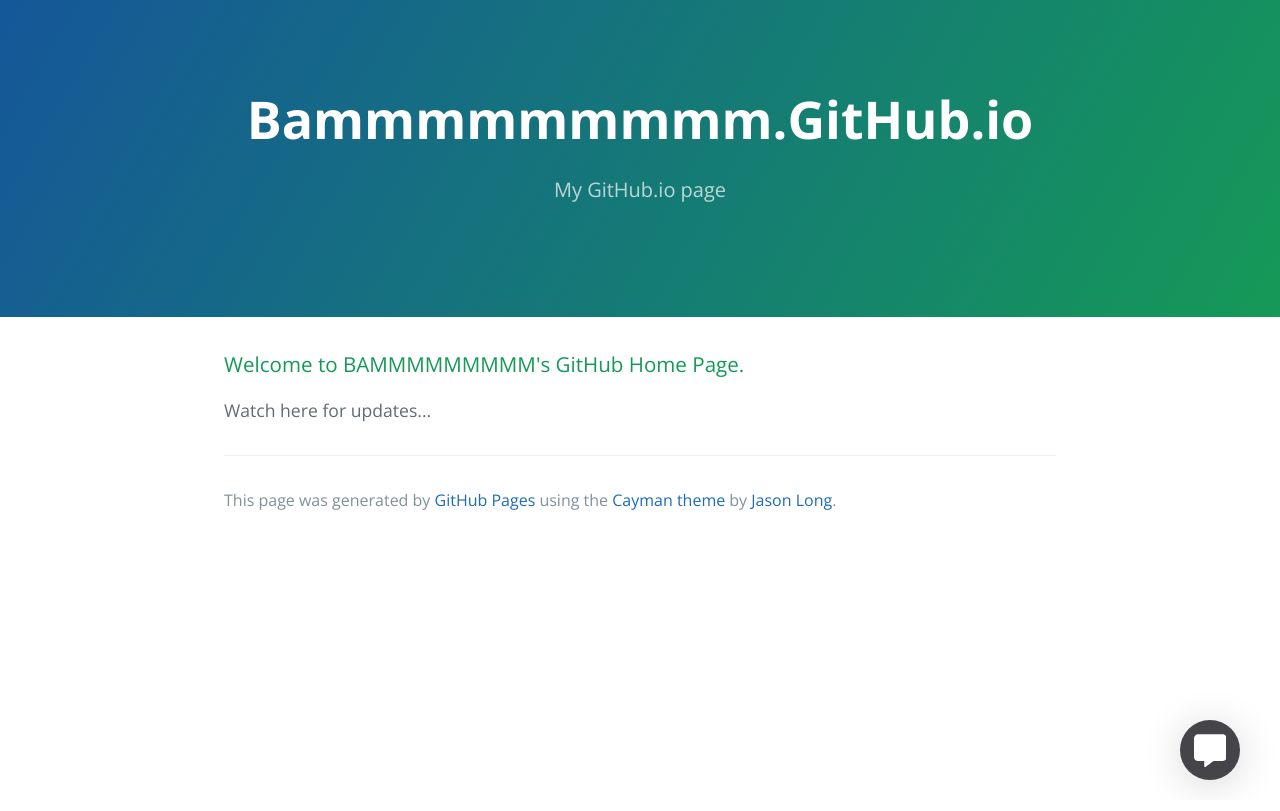
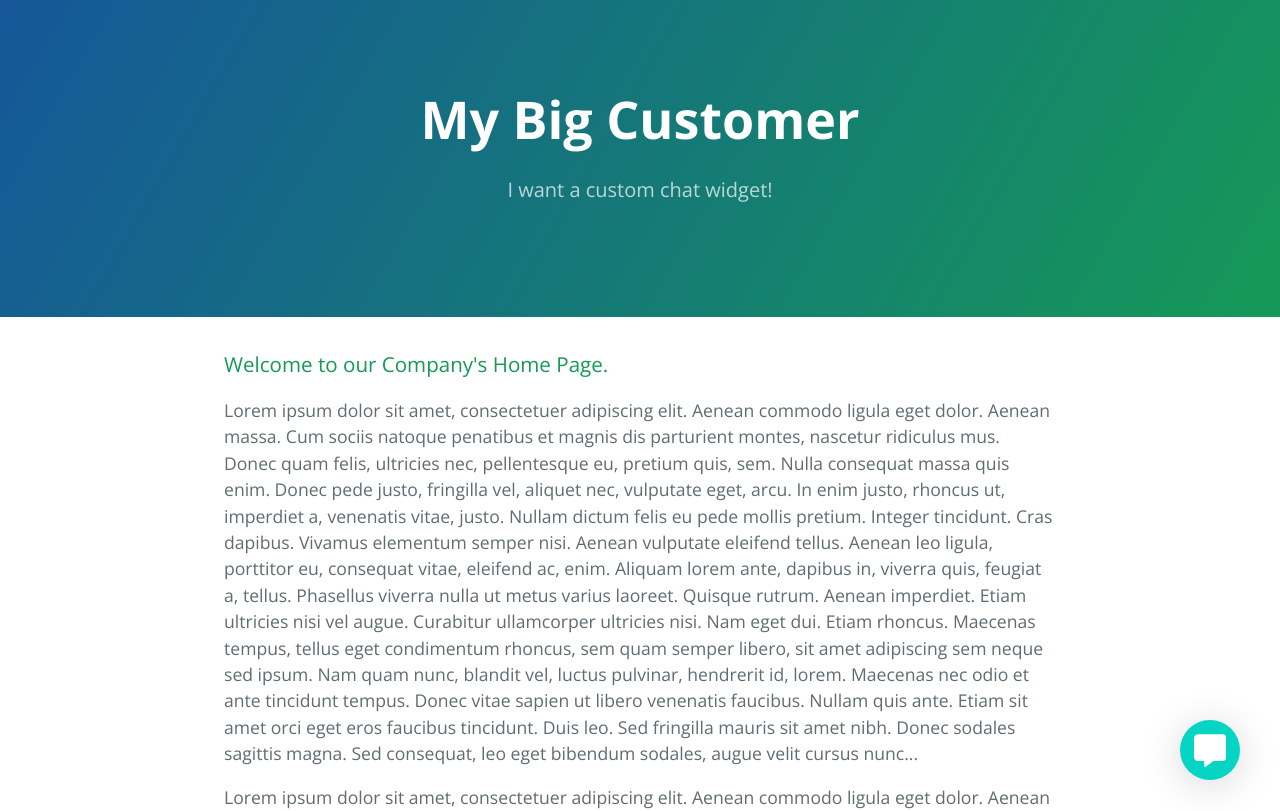
Before and after one commit to bammmmmmmmm/bammmmmmmmm.github.io, a plain HTML site: page index.html in a window 1280 px wide. Shown: the top 811 px of the page. Drawn offline with nearby package versions, Linux system fonts and the light colour scheme.

Commit message:
updated the index file with a little dead data

```diff
--- a/index.html
+++ b/index.html
@@ -11,11 +11,11 @@
   </head>
   <body>
     <section class="page-header">
-      <h1 class="project-name">Bammmmmmmmm.GitHub.io</h1>
-      <h2 class="project-tagline">My GitHub.io page</h2>
+      <h1 class="project-name">My Big Customer</h1>
+      <h2 class="project-tagline">I want a custom chat widget!</h2>
     </section>
 
-    <section class="main-content">
+    <section class="main-content" >
       <h3>
         <a
           id="welcome-to-bammmmmmmmms-github-home-page"
@@ -25,19 +25,18 @@
         >
           <span aria-hidden="true" class="octicon octicon-link"></span>
         </a>
-        Welcome to BAMMMMMMMMM's GitHub Home Page.
+        Welcome to our Company's Home Page.
       </h3>
+      <p>Lorem ipsum dolor sit amet, consectetuer adipiscing elit. Aenean commodo ligula eget dolor. Aenean massa. Cum sociis natoque penatibus et magnis dis parturient montes, nascetur ridiculus mus. Donec quam felis, ultricies nec, pellentesque eu, pretium quis, sem. Nulla consequat massa quis enim. Donec pede justo, fringilla vel, aliquet nec, vulputate eget, arcu. In enim justo, rhoncus ut, imperdiet a, venenatis vitae, justo. Nullam dictum felis eu pede mollis pretium. Integer tincidunt. Cras dapibus. Vivamus elementum semper nisi. Aenean vulputate eleifend tellus. Aenean leo ligula, porttitor eu, consequat vitae, eleifend ac, enim. Aliquam lorem ante, dapibus in, viverra quis, feugiat a, tellus. Phasellus viverra nulla ut metus varius laoreet. Quisque rutrum. Aenean imperdiet. Etiam ultricies nisi vel augue. Curabitur ullamcorper ultricies nisi. Nam eget dui. Etiam rhoncus. Maecenas tempus, tellus eget condimentum rhoncus, sem quam semper libero, sit amet adipiscing sem neque sed ipsum. Nam quam nunc, blandit vel, luctus pulvinar, hendrerit id, lorem. Maecenas nec odio et ante tincidunt tempus. Donec vitae sapien ut libero venenatis faucibus. Nullam quis ante. Etiam sit amet orci eget eros faucibus tincidunt. Duis leo. Sed fringilla mauris sit amet nibh. Donec sodales sagittis magna. Sed consequat, leo eget bibendum sodales, augue velit cursus nunc...</p>
+      <p>Lorem ipsum dolor sit amet, consectetuer adipiscing elit. Aenean commodo ligula eget dolor. Aenean massa. Cum sociis natoque penatibus et magnis dis parturient montes, nascetur ridiculus mus. Donec quam felis, ultricies nec, pellentesque eu, pretium quis, sem. Nulla consequat massa quis enim. Donec pede justo, fringilla vel, aliquet nec, vulputate eget, arcu. In enim justo, rhoncus ut, imperdiet a, venenatis vitae, justo. Nullam dictum felis eu pede mollis pretium. Integer tincidunt. Cras dapibus. Vivamus elementum semper nisi. Aenean vulputate eleifend tellus. Aenean leo ligula, porttitor eu, consequat vitae, eleifend ac, enim. Aliquam lorem ante, dapibus in, viverra quis, feugiat a, tellus. Phasellus viverra nulla ut metus varius laoreet. Quisque rutrum. Aenean imperdiet. Etiam ultricies nisi vel augue. Curabitur ullamcorper ultricies nisi. Nam eget dui. Etiam rhoncus. Maecenas tempus, tellus eget condimentum rhoncus, sem quam semper libero, sit amet adipiscing sem neque sed ipsum. Nam quam nunc, blandit vel, luctus pulvinar, hendrerit id, lorem. Maecenas nec odio et ante tincidunt tempus. Donec vitae sapien ut libero venenatis faucibus. Nullam quis ante. Etiam sit amet orci eget eros faucibus tincidunt. Duis leo. Sed fringilla mauris sit amet nibh. Donec sodales sagittis magna. Sed consequat, leo eget bibendum sodales, augue velit cursus nunc</p>
+    </section >
+    <footer class="site-footer" style="color: green; text-align:center; padding-bottom: 10px; width: 100%; max-width:revert; margin:0px;">
+      <span class="site-footer-credits">
+        This page was generated by <a href="https://pages.github.com">GitHub Pages</a> using the <a href="https://github.com/jasonlong/cayman-theme">Cayman theme</a> by <a href="https://twitter.com/jasonlong">Jason Long</a>.
+      </span>
+    </footer>
 
-<p>Watch here for updates...</p>
-
-      <footer class="site-footer">
-
-        <span class="site-footer-credits">This page was generated by <a href="https://pages.github.com">GitHub Pages</a> using the <a href="https://github.com/jasonlong/cayman-theme">Cayman theme</a> by <a href="https://twitter.com/jasonlong">Jason Long</a>.</span>
-      </footer>
-
-    </section>
-
-    <chat-widget theme="grey" cid="321576356318020632"></chat-widget>
+    <chat-widget theme="green" cid="321576356318020632"></chat-widget>
     <script src="./stylesheets/chat-widget.js"></script>
 
   </body>
```
